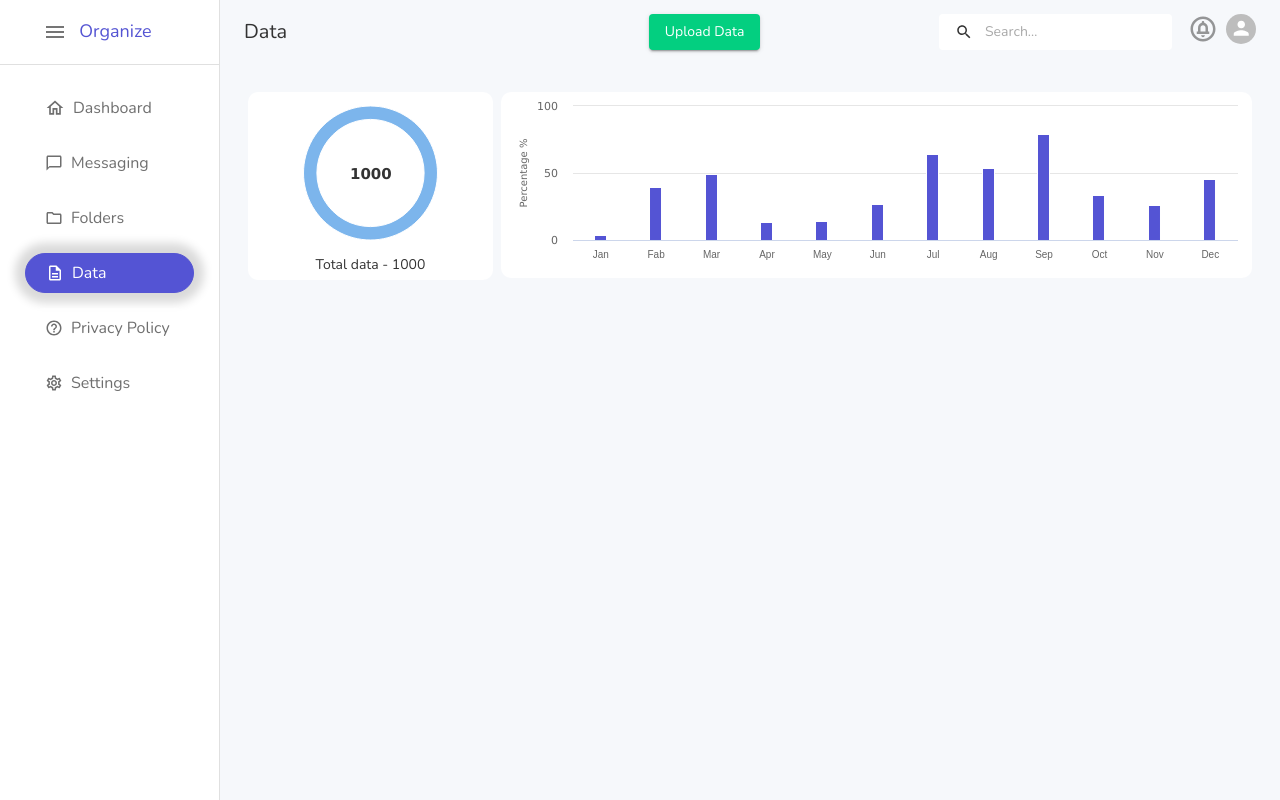
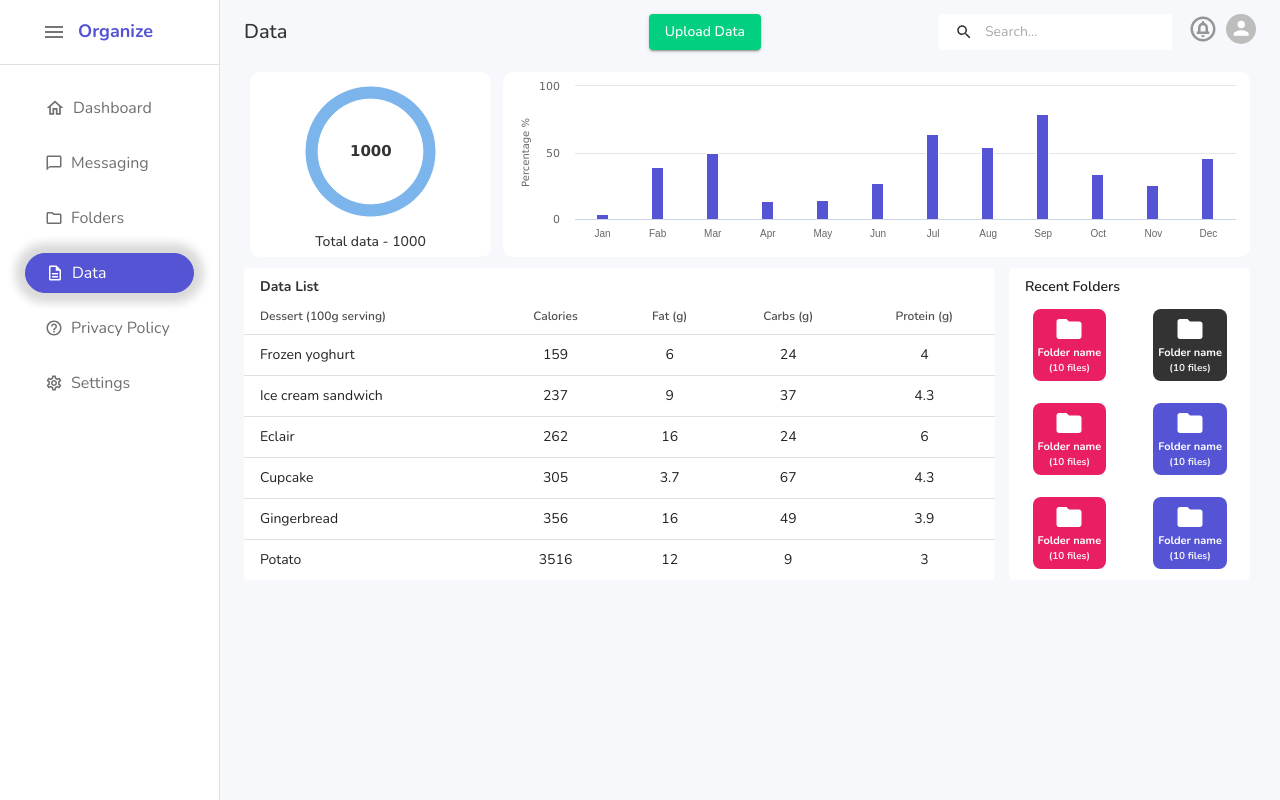
Before and after one commit to satyam-organaise/frontend-code-organise, a React (Vite) app: page /data in a window 1280 px wide. Built offline with nearby package versions, Linux system fonts and the light colour scheme.

Commit message:
data page design almost completed

```diff
--- a/index.html
+++ b/index.html
@@ -14,9 +14,10 @@
     <link rel="preconnect" href="https://fonts.googleapis.com" />
     <link rel="preconnect" href="https://fonts.gstatic.com" crossorigin />
     <link
-      href="https://fonts.googleapis.com/css2?family=Nunito&display=swap"
+      href="https://fonts.googleapis.com/css2?family=Nunito:wght@300;400;500;600;700;800;900;1000&display=swap"
       rel="stylesheet"
     />
+
     <title>Organize</title>
   </head>
   <body>
--- a/src/components/LeftSideBar/LeftSideBar.jsx
+++ b/src/components/LeftSideBar/LeftSideBar.jsx
@@ -176,9 +176,9 @@ const LeftSideBar = (props) => {
 
     const changePage = (indexVal) => {
         let pagesArray = ['dashboard', 'message', 'folder', 'data', 'privacy-policy', 'settings'];
-        if(indexVal  === 0 ){
+        if (indexVal === 0) {
             navegate(`/`);
-        }else{
+        } else {
             navegate(`/${pagesArray[indexVal]}`);
         }
 
@@ -285,7 +285,12 @@ const LeftSideBar = (props) => {
 
             >
                 <DrawerHeader >
-                    <Grid container display="flex" justifyContent="center" sx={{ transform: "translateX(-18px)" }}>
+                    <Grid
+                        container
+                        display="flex"
+                        justifyContent="center"
+                        sx={{ transform: "translateX(-18px)" }}
+                    >
                         {open &&
                             <IconButton onClick={handleDrawerClose} sx={{ padding: "12px" }}>
                                 {theme.direction === 'rtl' ?
@@ -298,7 +303,9 @@ const LeftSideBar = (props) => {
 
                         {open && <Typography
                             variant="subtitle1"
-                            sx={{ fontWeight: "bold", fontSize: "18px", lineHeight: 2.75 }} color="primary">Organize</Typography>}
+                            sx={{ fontWeight: "bold", fontSize: "18px", lineHeight: 2.75 }}
+                            color="primary">Organize</Typography>
+                        }
                     </Grid>
                 </DrawerHeader>
                 <Divider />
@@ -354,12 +361,13 @@ const LeftSideBar = (props) => {
                 </List>
             </Drawer>
             <Box component="main" sx={{ flexGrow: 1, p: 3 }}>
-                <DrawerHeader />
-                <>
+                {/* <DrawerHeader /> */}
+                <Box mt={5.5}>
+
                     {
                         props.children
                     }
-                </>
+                </Box>
             </Box>
         </Box>
     )
--- a/src/pages/Data.jsx
+++ b/src/pages/Data.jsx
@@ -1,11 +1,11 @@
 import React, { useState } from 'react';
 import LeftSideBar from '../components/LeftSideBar/LeftSideBar';
-import Typography from '@mui/material/Typography'
-import { Grid } from '@mui/material';
 import CircularProgressBar from '../components/DataPageComponent/CircularProgressBar/CircularProgressBar';
 import LineBarsChart from '../components/DataPageComponent/LineBarsChart';
-import { Box } from '@mui/system';
 import FileUploadModal from '../components/FileUploadModal/FileUploadModal';
+import { Table, TableBody, TableCell, TableContainer, TableHead, TableRow, Paper, Box, Grid, Typography } from '@mui/material/';
+import FolderIcon from '@mui/icons-material/Folder';
+
 
 const Data = ({ theme }) => {
     //Index prop defiend by according to this array
@@ -19,23 +19,124 @@ const Data = ({ theme }) => {
     const handleClose = () => {
         setOpen(false);
     };
+
+    function createData(name, calories, fat, carbs, protein) {
+        return { name, calories, fat, carbs, protein };
+    }
+
+    const RandomColors = [
+        "#5454D4",
+        "#03CF80",
+        "#ff9800",
+        "#e91e63",
+        "#4caf50",
+        "#f44336",
+        "#F36760",
+        "#333333",
+
+    ];
+
+    const getRandomDigit = () => {
+        return Math.floor(Math.random() * (7 - 0 + 1) + 0);
+    }
+
+
+    const rows = [
+        createData('Frozen yoghurt', 159, 6.0, 24, 4.0),
+        createData('Ice cream sandwich', 237, 9.0, 37, 4.3),
+        createData('Eclair', 262, 16.0, 24, 6.0),
+        createData('Cupcake', 305, 3.7, 67, 4.3),
+        createData('Gingerbread', 356, 16.0, 49, 3.9),
+        createData('Potato', 3516, 12.0, 9, 3),
+    ];
+
+
     return (
         <>
             <LeftSideBar data={{ pageName: "Data", index: 3 }} setOpen={setOpen}>
                 <Grid container id="graph_session_in_data_part">
-                    <Grid item p={.5} md={3} lg={3} sx={{ height: "200px" }} >
+                    <Grid item py={.5} px={.7} md={3} lg={3} sx={{ height: "200px" }} >
                         <Box p={.5} bgcolor="#fff" borderRadius="10px">
                             <CircularProgressBar />
                             <Typography mt={.5} color="secondary.dark" variant="subtitle2" textAlign={'center'} > Total data - 1000</Typography>
                         </Box>
                     </Grid>
-                    <Grid item p={.5} md={9} lg={9} sx={{ height: "200px" }} >
+                    <Grid item py={.5} px={.7} md={9} lg={9} sx={{ height: "200px" }} >
                         <Box p={.5} bgcolor="#fff" borderRadius="10px">
                             <LineBarsChart />
                         </Box>
 
                     </Grid>
                 </Grid>
+                <Grid container spacing={1} id="table_and_folder_container">
+                    <Grid item py={.5} px={.7} md={8} lg={9}>
+                        <Box pl={.5} pt={1} sx={{ borderTopLeftRadius: "4px", borderTopRightRadius: "4px" }} bgcolor="#ffffff">
+                            <Typography variant="subtitle2" pl={1.5} fontWeight={700} color="secondary.dark">Data List</Typography>
+                        </Box>
+                        <TableContainer component={Paper} sx={{ borderTopLeftRadius: "0px", borderTopRightRadius: "0px", boxShadow: "none" }}>
+                            <Table sx={{ minWidth: 650 }} size="small" aria-label="a dense table">
+                                <TableHead>
+                                    <TableRow>
+                                        <TableCell sx={{ paddingTop: "2px", paddingBottom: "2px", fontSize: "12px", "fontWeight": "600", opacity: "0.8" }}
+                                            component="th">Dessert (100g serving)</TableCell>
+                                        <TableCell align="center" component="th" sx={{ fontSize: "12px", "fontWeight": "600", opacity: "0.8" }}>Calories</TableCell>
+                                        <TableCell align="center" component="th" sx={{ fontSize: "12px", "fontWeight": "600", opacity: "0.8" }}>Fat&nbsp;(g)</TableCell>
+                                        <TableCell align="center" component="th" sx={{ fontSize: "12px", "fontWeight": "600", opacity: "0.8" }}>Carbs&nbsp;(g)</TableCell>
+                                        <TableCell align="center" component="th" sx={{ fontSize: "12px", "fontWeight": "600", opacity: "0.8" }}>Protein&nbsp;(g)</TableCell>
+                                    </TableRow>
+                                </TableHead>
+                                <TableBody>
+                                    {rows.map((row) => (
+                                        <TableRow
+                                            key={row.name}
+
+                                            sx={{ '&:last-child td, &:last-child th': { border: 0 } }}
+                                        >
+                                            <TableCell sx={{ paddingTop: "10px", paddingBottom: "10px" }} component="th" scope="row">
+                                                {row.name}
+                                            </TableCell>
+                                            <TableCell align="center">{row.calories}</TableCell>
+                                            <TableCell align="center">{row.fat}</TableCell>
+                                            <TableCell align="center">{row.carbs}</TableCell>
+                                            <TableCell align="center">{row.protein}</TableCell>
+                                        </TableRow>
+                                    ))}
+                                </TableBody>
+                            </Table>
+                        </TableContainer>
+                    </Grid>
+                    <Grid item py={.5} px={.7} md={4} lg={3}>
+                        <Grid container mt={0} borderRadius="5px" bgcolor="#ffffff">
+                            <Grid container pl={2} pt={1}>
+                                <Typography variant="subtitle2" sx={{ fontSize: "14px", fontWeight: "600" }} >Recent Folders</Typography>
+
+                            </Grid>
+                            {
+                                [1, 2, 3, 4, 5, 6].map((d) =>
+                                    <Grid item xs={6} p={1.4} display="flex" justifyContent={'center'}>
+                                        <Box
+                                            sx={{
+                                                backgroundColor: RandomColors[getRandomDigit()],
+                                                display: "grid", justifyItems: "center", padding: "5px",
+                                                borderRadius: "8px"
+                                            }}>
+                                            <FolderIcon sx={{ fontSize: '30px', color: "#ffffff" }} />
+                                            <Typography variant="subtitle2" sx={{ fontSize: "11px", fontWeight: "700", color: "#fff" }} >Folder name</Typography>
+                                            <Typography variant="body2" sx={{ fontSize: "10px", fontWeight: "700", opacity: "0.9", color: "#fff" }}>(10 files)</Typography>
+                                        </Box>
+                                    </Grid>
+
+
+                                )
+
+                            }
+
+
+
+                        </Grid>
+                    </Grid>
+                </Grid>
+
                 {
                     open && <FileUploadModal open={open} handleClose={handleClose} setJsonData={setJsonData} />
                 }
```
